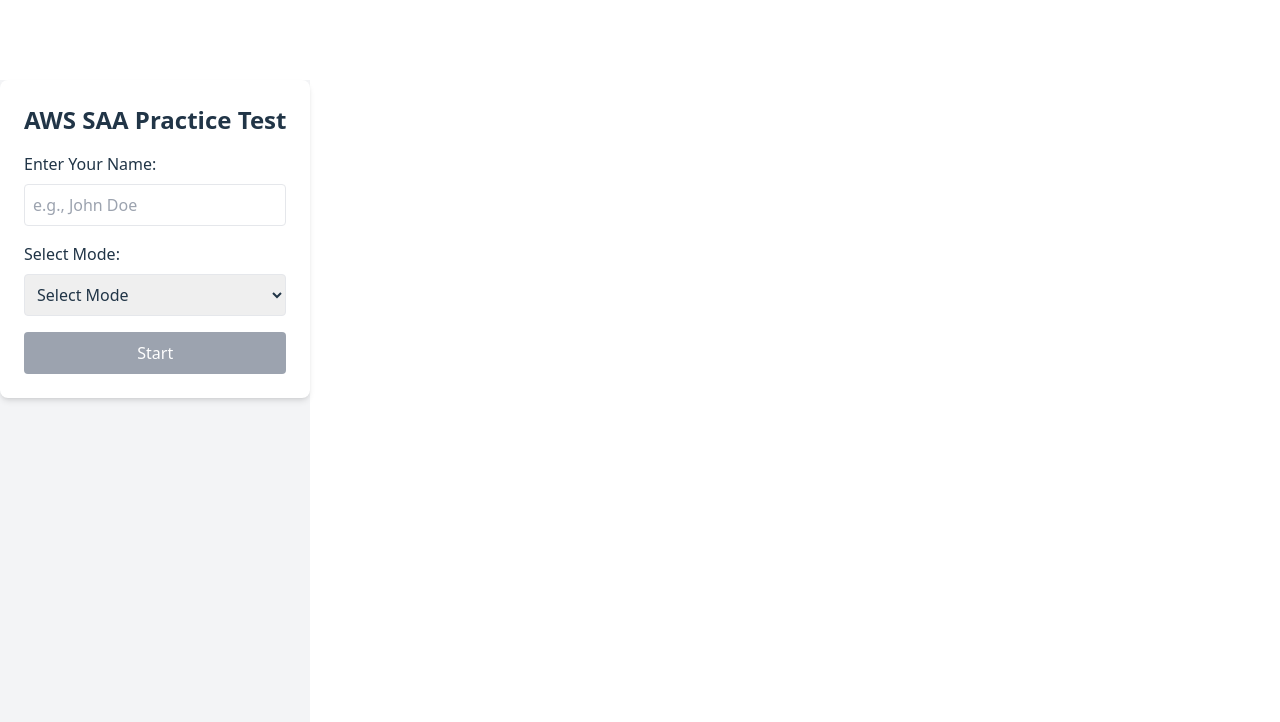
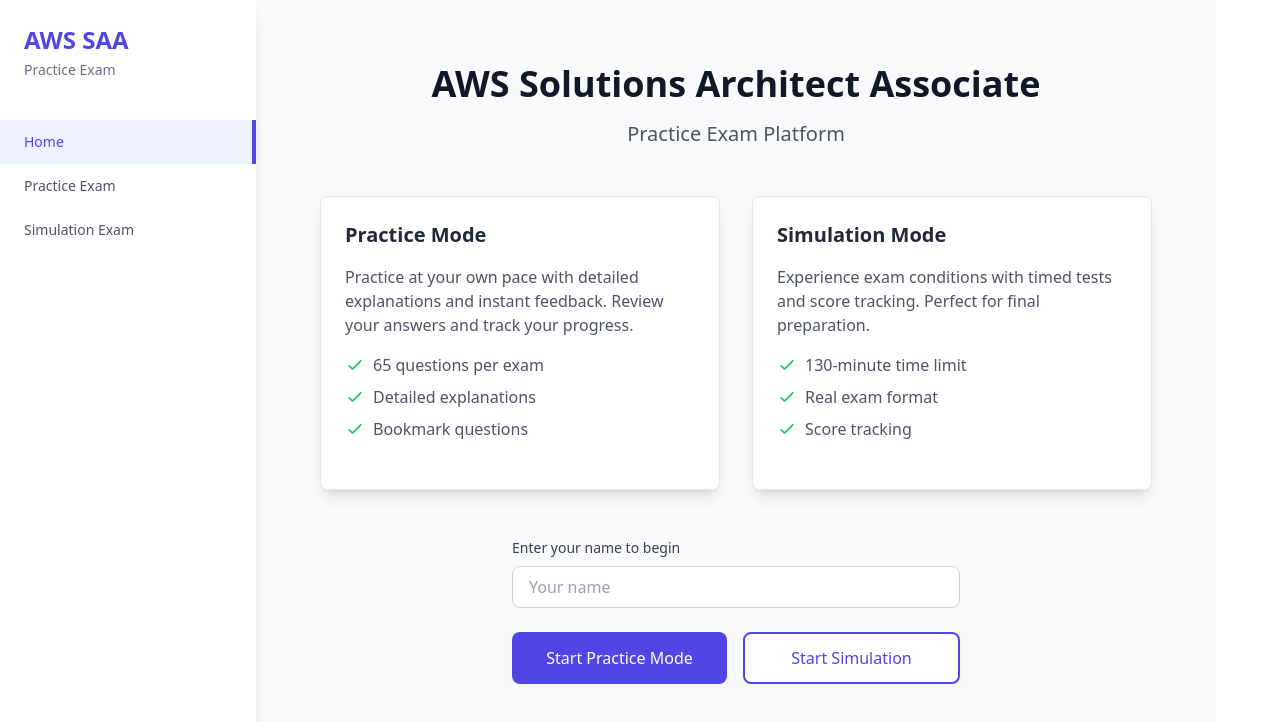
Before and after one commit to LamThanhNgan/AWS-SAA-Practice-Exam-App, a React (Vite) app: page / in a window 1280 px wide. Shown: the top 722 px of the page. Built offline with nearby package versions, Linux system fonts and the light colour scheme.

Commit message:
feat: enhance ui to match déign

```diff
--- a/src/App.jsx
+++ b/src/App.jsx
@@ -3,18 +3,19 @@
 import LandingPage from './components/LandingPage';
 import PracticeExam from './components/PracticeExam';
 import SimulationExam from './components/SimulationExam';
+import Layout from './components/Layout';
 
 function App() {
   return (
     <QuestionProvider>
       <Router>
-        <div className="min-h-screen bg-gray-100">
+        <Layout>
           <Routes>
             <Route path="/" element={<LandingPage />} />
             <Route path="/practice" element={<PracticeExam />} />
             <Route path="/simulation" element={<SimulationExam />} />
           </Routes>
-        </div>
+        </Layout>
       </Router>
     </QuestionProvider>
   );
--- a/src/components/LandingPage.jsx
+++ b/src/components/LandingPage.jsx
@@ -3,48 +3,117 @@
 
 const LandingPage = () => {
   const [userName, setUserName] = useState('');
-  const [mode, setMode] = useState('');
   const navigate = useNavigate();
 
-  const handleStart = () => {
-    if (userName && mode) {
-      localStorage.setItem('userName', userName);
-      navigate(mode === 'practice' ? '/practice' : '/simulation');
+  const handleSubmit = (e) => {
+    e.preventDefault();
+    if (userName.trim()) {
+      localStorage.setItem('userName', userName.trim());
+      navigate('/practice');
     }
   };
 
   return (
-    <div className="max-w-md mx-auto p-6 bg-white rounded-lg shadow-md mt-20">
-      <h2 className="text-2xl font-bold text-center mb-4">AWS SAA Practice Test</h2>
-      <div className="mb-4">
-        <label className="block mb-2">Enter Your Name:</label>
+    <div className="max-w-4xl mx-auto p-8">
+      <div className="text-center mb-12">
+        <h1 className="text-4xl font-bold text-gray-900 mb-4">AWS Solutions Architect Associate</h1>
+        <p className="text-xl text-gray-600">Practice Exam Platform</p>
+      </div>
+
+      <div className="grid grid-cols-1 md:grid-cols-2 gap-8 mb-12">
+        <div className="bg-white p-6 rounded-lg shadow-lg border border-gray-200">
+          <h2 className="text-xl font-semibold text-gray-800 mb-4">Practice Mode</h2>
+          <p className="text-gray-600 mb-4">
+            Practice at your own pace with detailed explanations and instant feedback.
+            Review your answers and track your progress.
+          </p>
+          <ul className="text-gray-600 mb-6 space-y-2">
+            <li className="flex items-center">
+              <svg className="w-5 h-5 text-green-500 mr-2" fill="none" stroke="currentColor" viewBox="0 0 24 24">
+                <path strokeLinecap="round" strokeLinejoin="round" strokeWidth={2} d="M5 13l4 4L19 7" />
+              </svg>
+              65 questions per exam
+            </li>
+            <li className="flex items-center">
+              <svg className="w-5 h-5 text-green-500 mr-2" fill="none" stroke="currentColor" viewBox="0 0 24 24">
+                <path strokeLinecap="round" strokeLinejoin="round" strokeWidth={2} d="M5 13l4 4L19 7" />
+              </svg>
+              Detailed explanations
+            </li>
+            <li className="flex items-center">
+              <svg className="w-5 h-5 text-green-500 mr-2" fill="none" stroke="currentColor" viewBox="0 0 24 24">
+                <path strokeLinecap="round" strokeLinejoin="round" strokeWidth={2} d="M5 13l4 4L19 7" />
+              </svg>
+              Bookmark questions
+            </li>
+          </ul>
+        </div>
+
+        <div className="bg-white p-6 rounded-lg shadow-lg border border-gray-200">
+          <h2 className="text-xl font-semibold text-gray-800 mb-4">Simulation Mode</h2>
+          <p className="text-gray-600 mb-4">
+            Experience exam conditions with timed tests and score tracking.
+            Perfect for final preparation.
+          </p>
+          <ul className="text-gray-600 mb-6 space-y-2">
+            <li className="flex items-center">
+              <svg className="w-5 h-5 text-green-500 mr-2" fill="none" stroke="currentColor" viewBox="0 0 24 24">
+                <path strokeLinecap="round" strokeLinejoin="round" strokeWidth={2} d="M5 13l4 4L19 7" />
+              </svg>
+              130-minute time limit
+            </li>
+            <li className="flex items-center">
+              <svg className="w-5 h-5 text-green-500 mr-2" fill="none" stroke="currentColor" viewBox="0 0 24 24">
+                <path strokeLinecap="round" strokeLinejoin="round" strokeWidth={2} d="M5 13l4 4L19 7" />
+              </svg>
+              Real exam format
+            </li>
+            <li className="flex items-center">
+              <svg className="w-5 h-5 text-green-500 mr-2" fill="none" stroke="currentColor" viewBox="0 0 24 24">
+                <path strokeLinecap="round" strokeLinejoin="round" strokeWidth={2} d="M5 13l4 4L19 7" />
+              </svg>
+              Score tracking
+            </li>
+          </ul>
+        </div>
+      </div>
+
+      <form onSubmit={handleSubmit} className="max-w-md mx-auto">
+        <div className="mb-6">
+          <label htmlFor="userName" className="block text-sm font-medium text-gray-700 mb-2">
+            Enter your name to begin
+          </label>
           <input
             type="text"
+            id="userName"
             value={userName}
             onChange={(e) => setUserName(e.target.value)}
-          className="w-full p-2 border rounded"
-          placeholder="e.g., John Doe"
+            placeholder="Your name"
+            className="w-full px-4 py-2 border border-gray-300 rounded-lg focus:ring-2 focus:ring-indigo-500 focus:border-indigo-500"
+            required
           />
         </div>
-      <div className="mb-4">
-        <label className="block mb-2">Select Mode:</label>
-        <select
-          value={mode}
-          onChange={(e) => setMode(e.target.value)}
-          className="w-full p-2 border rounded"
+        <div className="flex space-x-4">
+          <button
+            type="submit"
+            className="flex-1 bg-indigo-600 text-white px-6 py-3 rounded-lg hover:bg-indigo-700 transition-colors"
           >
-          <option value="">Select Mode</option>
-          <option value="practice">Practice Exams</option>
-          <option value="simulation">Real Test</option>
-        </select>
+            Start Practice Mode
+          </button>
+          <button
+            type="button"
+            onClick={() => {
+              if (userName.trim()) {
+                localStorage.setItem('userName', userName.trim());
+                navigate('/simulation');
+              }
+            }}
+            className="flex-1 bg-white border-2 border-indigo-600 text-indigo-600 px-6 py-3 rounded-lg hover:bg-indigo-50 transition-colors"
+          >
+            Start Simulation
+          </button>
         </div>
-      <button
-        onClick={handleStart}
-        className="w-full px-4 py-2 bg-blue-500 text-white rounded disabled:bg-gray-400"
-        disabled={!userName || !mode}
-      >
-        Start
-      </button>
+      </form>
     </div>
   );
 };
--- /dev/null
+++ b/src/components/Layout.jsx
@@ -0,0 +1,49 @@
+import { Link, useLocation } from 'react-router-dom';
+
+const Layout = ({ children }) => {
+  const location = useLocation();
+
+  const isActive = (path) => {
+    return location.pathname === path;
+  };
+
+  const navItems = [
+    { path: '/', label: 'Home' },
+    { path: '/practice', label: 'Practice Exam' },
+    { path: '/simulation', label: 'Simulation Exam' },
+  ];
+
+  return (
+    <div className="flex min-h-screen bg-gray-50">
+      {/* Sidebar */}
+      <div className="w-64 bg-white shadow-lg">
+        <div className="p-6">
+          <h1 className="text-2xl font-bold text-indigo-600">AWS SAA</h1>
+          <p className="text-sm text-gray-500 mt-1">Practice Exam</p>
+        </div>
+        <nav className="mt-4">
+          {navItems.map((item) => (
+            <Link
+              key={item.path}
+              to={item.path}
+              className={`flex items-center px-6 py-3 text-sm ${
+                isActive(item.path)
+                  ? 'bg-indigo-50 text-indigo-600 border-r-4 border-indigo-600'
+                  : 'text-gray-600 hover:bg-gray-50'
+              }`}
+            >
+              {item.label}
+            </Link>
+          ))}
+        </nav>
+      </div>
+
+      {/* Main Content */}
+      <div className="flex-1 p-8">
+        {children}
+      </div>
+    </div>
+  );
+};
+
+export default Layout;
--- a/src/components/PracticeExam.jsx
+++ b/src/components/PracticeExam.jsx
@@ -53,8 +53,6 @@
       ...prev,
       [`${userName} - Exam ${examNumber}`]: Math.round((correctCount / totalQuestions) * 100),
     }));
-    console.log(`${userName} - Exam ${examNumber} Score: ${correctCount}/${totalQuestions}`);
-    // Clear bookmarks when exam is submitted
     clearBookmarks();
   };
 
@@ -64,22 +62,39 @@
   const isCorrect = selectedAnswers[currentQuestion.id] === currentQuestion.correctAnswer;
 
   return (
-    <div className="max-w-5xl mx-auto p-6 flex h-screen bg-gray-100">
-      <div className="w-1/4 pr-6">
-        <h3 className="text-xl font-semibold text-gray-800 mb-4">Questions</h3>
-        <div className="space-y-2 max-h-[70vh] overflow-y-auto">
+    <div className="flex h-full">
+      {/* Question Navigation Panel */}
+      <div className="w-64 bg-white shadow-lg border-r border-gray-200 p-4">
+        <div className="mb-6">
+          <select
+            value={examNumber}
+            onChange={(e) => {
+              setExamNumber(parseInt(e.target.value));
+              setCurrentQuestionIndex(0);
+              setSelectedAnswers({});
+              setTimeLeft(130 * 60);
+              clearBookmarks();
+            }}
+            className="w-full p-2 border border-gray-300 rounded-md bg-white text-gray-700"
+          >
+            {Array.from({ length: totalExams }, (_, i) => (
+              <option key={i + 1} value={i + 1}>Exam {i + 1}</option>
+            ))}
+          </select>
+        </div>
+        <div className="grid grid-cols-5 gap-2">
           {examQuestions.map((q, index) => (
             <button
               key={q.id}
               onClick={() => setCurrentQuestionIndex(index)}
-              className={`w-10 h-10 rounded-full text-sm flex items-center justify-center ${
+              className={`w-8 h-8 rounded text-sm flex items-center justify-center ${
                 index === currentQuestionIndex
-                  ? 'bg-blue-500 text-white'
+                  ? 'bg-indigo-600 text-white'
                   : selectedAnswers[q.id]
                   ? selectedAnswers[q.id] === examQuestions.find(x => x.id === q.id).correctAnswer
                     ? 'bg-green-500 text-white'
                     : 'bg-red-500 text-white'
-                  : 'bg-gray-300 text-gray-600'
+                  : 'bg-gray-100 text-gray-600 hover:bg-gray-200'
               }`}
             >
               {index + 1}
@@ -87,107 +102,94 @@
           ))}
         </div>
       </div>
-      <div className="w-3/4 bg-white p-6 rounded-lg shadow-md">
-        <div className="flex items-center justify-between mb-6">
-          <h2 className="text-2xl font-bold text-gray-800">AWS SAA Practice Exam {examNumber} - {userName}</h2>
+
+      {/* Main Content */}
+      <div className="flex-1 bg-white">
+        {/* Header */}
+        <div className="border-b border-gray-200 p-4">
+          <div className="flex items-center justify-between mb-4">
+            <h2 className="text-xl font-semibold text-gray-800">Question {currentQuestionIndex + 1} of {totalQuestions}</h2>
+            <div className="flex items-center space-x-4">
+              <div className="text-gray-600">
+                Time Left: {minutes}:{seconds.toString().padStart(2, '0')}
+              </div>
               <BookmarkButton questionId={currentQuestion.id} />
             </div>
-        <div className="mb-6">
-          <label className="mr-4 text-gray-700">Select Exam:</label>
-          <select
-            value={examNumber}
-            onChange={(e) => {
-              setExamNumber(parseInt(e.target.value));
-              setCurrentQuestionIndex(0);
-              setSelectedAnswers({});
-              setTimeLeft(130 * 60);
-              clearBookmarks(); // Clear bookmarks when switching exams
-            }}
-            className="p-2 border border-gray-300 rounded-md bg-white text-gray-700"
-          >
-            {Array.from({ length: totalExams }, (_, i) => (
-              <option key={i + 1} value={i + 1} className="text-gray-700">Exam {i + 1}</option>
-            ))}
-          </select>
           </div>
-        <div className="flex justify-between items-center mb-6 bg-gray-200 p-3 rounded-md">
-          <div className="w-full bg-gray-300 rounded-full h-3">
+          <div className="w-full bg-gray-200 rounded-full h-2">
             <div
-              className="bg-blue-500 h-3 rounded-full transition-all duration-300"
+              className="bg-indigo-600 h-2 rounded-full transition-all duration-300"
               style={{ width: `${progress}%` }}
             ></div>
           </div>
-          <span className="ml-4 text-sm font-medium text-gray-700">
-            {progress.toFixed(1)}% (Time: {minutes}:{seconds.toString().padStart(2, '0')})
-          </span>
         </div>
-        <div className="mb-6">
-          <p className="text-2xl text-gray-800 mb-4">
-            Question {currentQuestionIndex + 1}/{totalQuestions}: {currentQuestion.question}
-          </p>
+
+        {/* Question Content */}
+        <div className="p-6">
+          <div className="mb-8">
+            <p className="text-lg text-gray-800 mb-6">{currentQuestion.question}</p>
+            <div className="space-y-3">
               {Object.entries(currentQuestion.options).map(([key, value]) => (
                 <button
                   key={key}
                   onClick={() => handleOptionSelect(key)}
-              className={`w-full text-left p-3 mb-3 border rounded-md hover:bg-gray-50 transition-colors ${
+                  className={`w-full text-left p-4 rounded-lg border-2 transition-all ${
                     selectedAnswers[currentQuestion.id] === key
                       ? isCorrect
-                    ? 'bg-green-100 border-green-500 text-green-800'
-                    : 'bg-red-100 border-red-500 text-red-800'
-                  : 'bg-white border-gray-300 text-gray-700'
+                        ? 'border-green-500 bg-green-50 text-green-700'
+                        : 'border-red-500 bg-red-50 text-red-700'
+                      : 'border-gray-200 hover:border-indigo-500 hover:bg-indigo-50'
                   }`}
                   disabled={selectedAnswers[currentQuestion.id]}
                 >
                   <span className="font-medium">{key}.</span> {value}
                 </button>
               ))}
+            </div>
+          </div>
+
           {selectedAnswers[currentQuestion.id] && (
-            <div className="mt-6 p-4 bg-gray-50 rounded-md border border-gray-200">
-              <p className="font-semibold text-gray-800 text-lg">Explanation:</p>
-              <p className="text-gray-600 mt-2">{currentQuestion.explanation}</p>
+            <div className="mt-8 p-6 bg-gray-50 rounded-lg border border-gray-200">
+              <h3 className="text-lg font-semibold text-gray-800 mb-2">Explanation</h3>
+              <p className="text-gray-600">{currentQuestion.explanation}</p>
             </div>
           )}
         </div>
-        <div className="mt-6">
-          <p className="text-sm font-medium text-gray-700 mb-2">Current Score: {Object.keys(selectedAnswers).length > 0 ? `${Math.round((Object.values(selectedAnswers).reduce((count, answer) => {
-            const question = examQuestions.find(q => q.id === parseInt(Object.keys(selectedAnswers).find(key => selectedAnswers[key] === answer)));
-            return count + (question.correctAnswer === answer ? 1 : 0);
-          }, 0) / Object.keys(selectedAnswers).length) * 100)}%` : '0%'}</p>
-        </div>
-        {Object.keys(scores).length > 0 && (
-          <div className="mt-6 p-4 bg-gray-50 rounded-md border border-gray-200">
-            <h3 className="text-xl font-bold text-gray-800 mb-2">Results</h3>
-            <div className="text-gray-700">
-              {Object.entries(scores).map(([name, score]) => (
-                <p key={name} className="mb-1">{name}: {score}%</p>
-              ))}
-            </div>
-          </div>
-        )}
-      </div>
-      <div className="fixed bottom-6 right-6 flex space-x-4">
+
+        {/* Footer Navigation */}
+        <div className="fixed bottom-0 left-64 right-0 bg-white border-t border-gray-200 p-4">
+          <div className="flex justify-between items-center max-w-6xl mx-auto">
             <button
               onClick={handlePrevious}
-          className="px-4 py-2 bg-blue-500 text-white rounded-md hover:bg-blue-600 transition-colors disabled:bg-gray-400 disabled:cursor-not-allowed"
+              className="px-6 py-2 bg-white border-2 border-indigo-600 text-indigo-600 rounded-lg hover:bg-indigo-50 transition-colors disabled:opacity-50 disabled:cursor-not-allowed"
               disabled={currentQuestionIndex === 0}
             >
               Previous
             </button>
+            <div className="text-sm text-gray-600">
+              Progress: {progress.toFixed(0)}%
+            </div>
+            <div className="flex space-x-4">
               <button
                 onClick={handleNext}
-          className="px-4 py-2 bg-blue-500 text-white rounded-md hover:bg-blue-600 transition-colors"
+                className="px-6 py-2 bg-indigo-600 text-white rounded-lg hover:bg-indigo-700 transition-colors disabled:opacity-50 disabled:cursor-not-allowed"
                 disabled={currentQuestionIndex === totalQuestions - 1 || !selectedAnswers[currentQuestion.id]}
               >
                 Next
               </button>
               <button
                 onClick={handleSubmit}
-          className="px-4 py-2 bg-green-500 text-white rounded-md hover:bg-green-600 transition-colors"
-          disabled={currentQuestionIndex !== totalQuestions - 1 || timeLeft > 0}
+                className="px-6 py-2 bg-green-600 text-white rounded-lg hover:bg-green-700 transition-colors"
+                disabled={Object.keys(selectedAnswers).length < totalQuestions && timeLeft > 0}
               >
                 Submit
               </button>
             </div>
+          </div>
+        </div>
+      </div>
+
+      {/* Bookmarks Panel */}
       <BookmarksPanel
         examQuestions={examQuestions}
         currentQuestionIndex={currentQuestionIndex}
```
Also changed, not shown: src/components/BookmarkButton.jsx (+12 -12 lines), src/components/BookmarksPanel.jsx (+31 -81 lines). Lines whose indentation alone changed are shown as unchanged.
